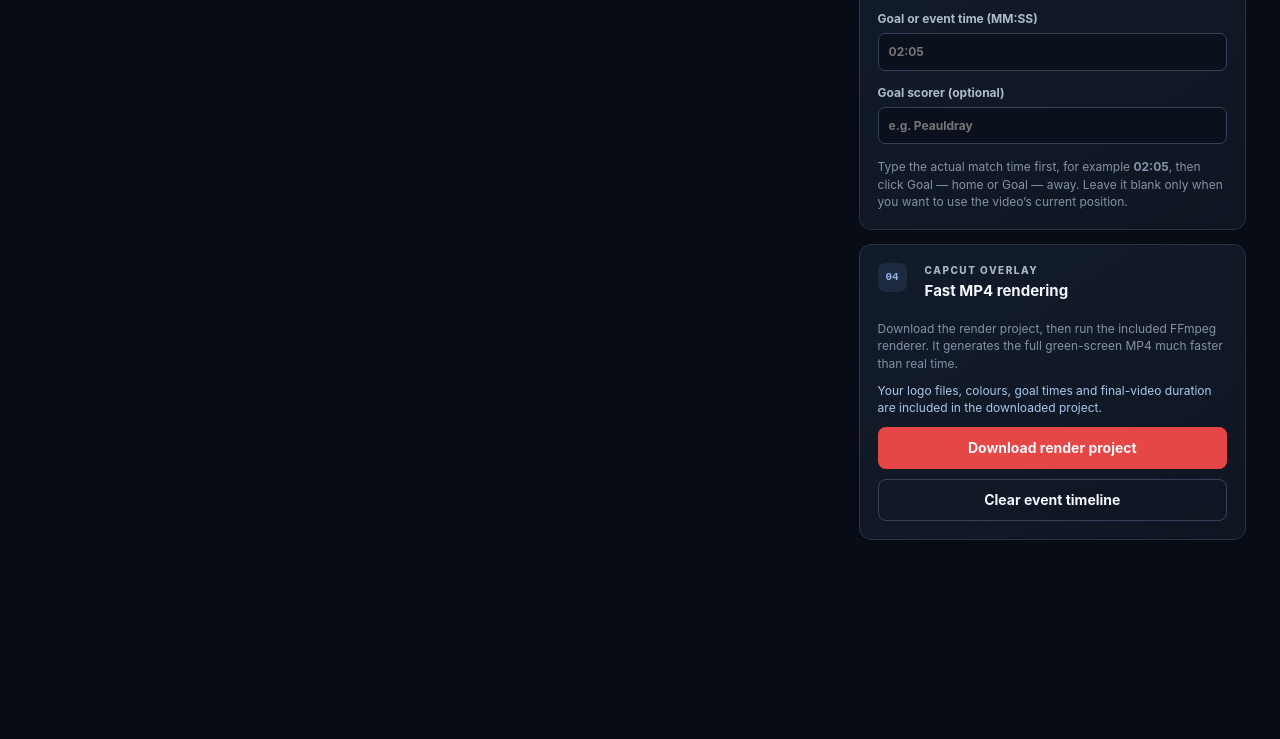
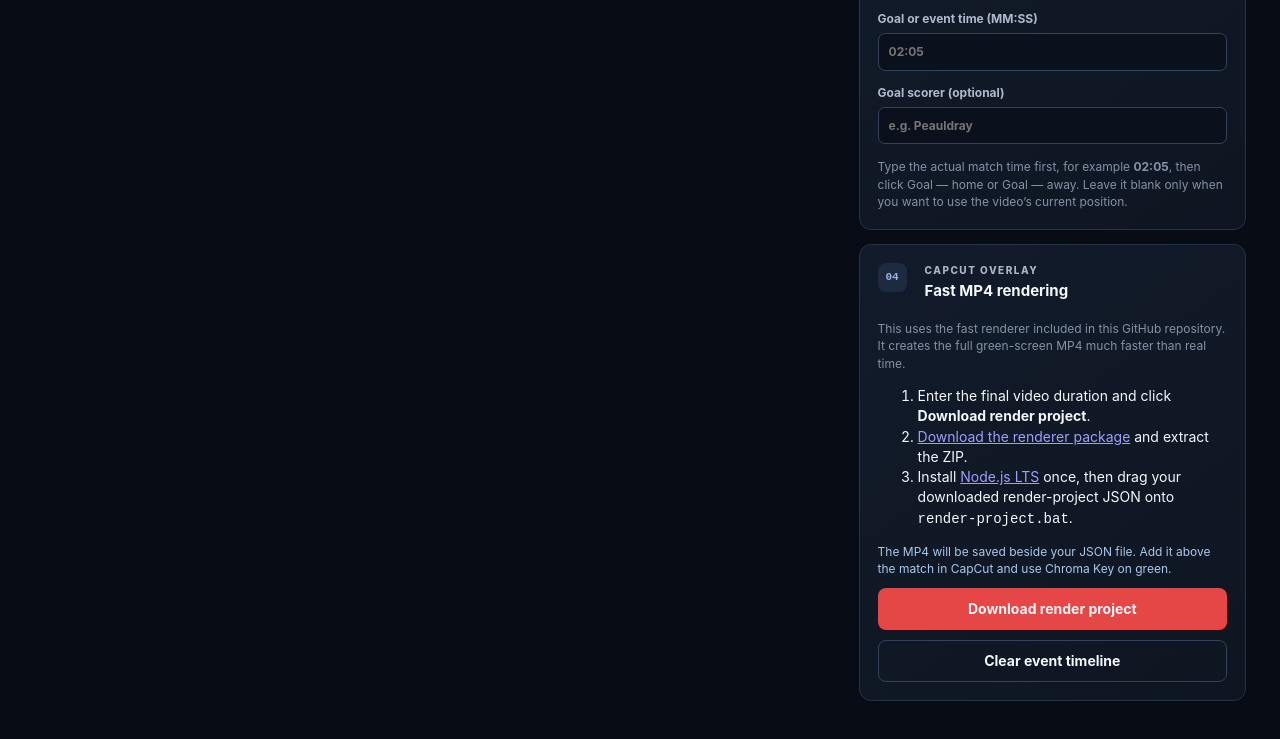
Before and after one commit to khusairy/brfc-match-graphics, a website: page index.html in a window 1280 px wide. Shown: the part 935-1674 px from the top of the page. Before the commit the page ends 1521 px from the top, so only its background shows below. Drawn offline with Linux system fonts and the light colour scheme.

Commit message:
Add clear GitHub Pages fast-render instructions (index.html)

```diff
--- a/index.html
+++ b/index.html
@@ -117,8 +117,13 @@
 
           <section class="card export-card">
             <div class="card-heading"><span class="step-number">04</span><div><p class="eyebrow">CapCut overlay</p><h3>Fast MP4 rendering</h3></div></div>
-            <p class="helper-text">Download the render project, then run the included FFmpeg renderer. It generates the full green-screen MP4 much faster than real time.</p>
-            <p class="render-status">Your logo files, colours, goal times and final-video duration are included in the downloaded project.</p>
+            <p class="helper-text">This uses the fast renderer included in this GitHub repository. It creates the full green-screen MP4 much faster than real time.</p>
+            <ol class="render-steps">
+              <li>Enter the final video duration and click <strong>Download render project</strong>.</li>
+              <li><a href="https://github.com/khusairy/brfc-match-graphics/archive/refs/heads/main.zip">Download the renderer package</a> and extract the ZIP.</li>
+              <li>Install <a href="https://nodejs.org/">Node.js LTS</a> once, then drag your downloaded render-project JSON onto <code>render-project.bat</code>.</li>
+            </ol>
+            <p class="render-status">The MP4 will be saved beside your JSON file. Add it above the match in CapCut and use Chroma Key on green.</p>
             <button class="button button-primary button-wide" id="downloadProjectSecondary">Download render project</button>
             <button class="button button-ghost button-wide" id="clearEvents">Clear event timeline</button>
           </section>
```
